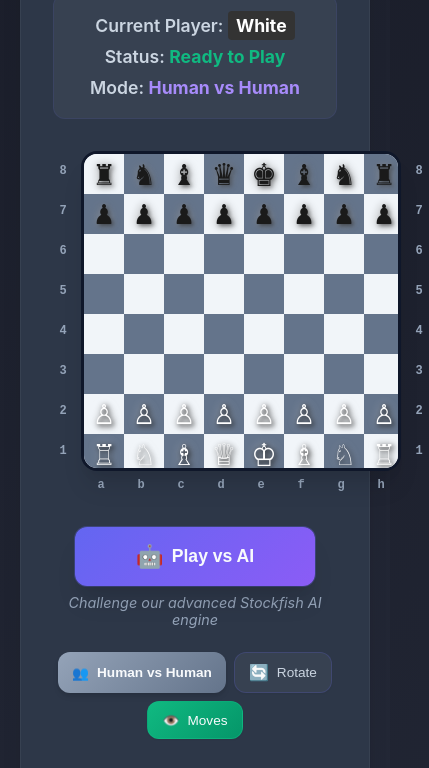
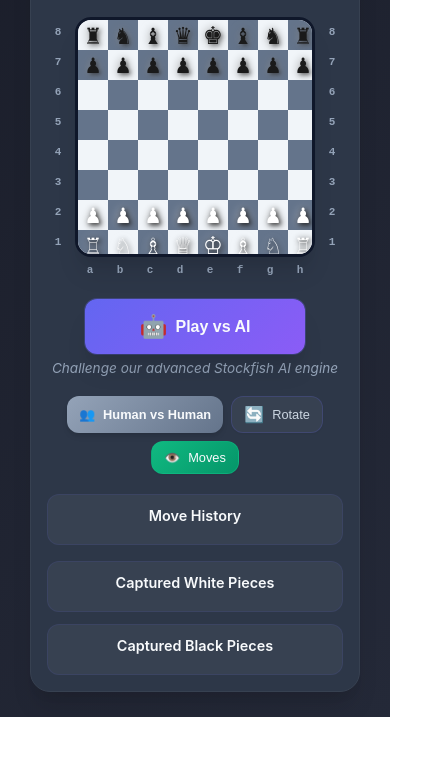
Before and after one commit to vanvietan/chess-game, a plain HTML site: page index.html in a window 390 px wide. Shown: the part 237-1005 px from the top of the page, 429 px wide, since content can reach past the window. After the commit the page ends 954 px from the top, so only its background shows below. Drawn offline with Linux system fonts and the light colour scheme.

Commit message:
fix: fix UI

```diff
--- a/frontend.js
+++ b/frontend.js
@@ -36,11 +36,11 @@ class ChessGameClient {
         this.enPassantTarget = null; // Square where en passant capture is possible
         this.lastMove = null; // Track last move for en passant
 
-        // Chess piece Unicode symbols
+        // Chess piece Unicode symbols - Outlined style you liked
         this.pieceSymbols = {
             white: {
                 king: '♔', queen: '♕', rook: '♖',
-                bishop: '♗', knight: '♘', pawn: '♙'
+                bishop: '♗', knight: '♘', pawn: '♟'
             },
             black: {
                 king: '♚', queen: '♛', rook: '♜',
--- a/styles.css
+++ b/styles.css
@@ -851,74 +851,192 @@ body {
     margin-bottom: 10px;
 }
 
-@media (max-width: 600px) {
-    .board-container-inner {
-        width: 320px;
-        height: 320px;
+@media (max-width: 768px) {
+    .game-container {
+        padding: 20px;
+        margin: 10px;
+        max-width: 100%;
+        width: calc(100% - 20px);
     }
 
-    .chess-board {
-        width: 320px;
-        height: 320px;
+    .game-header {
+        margin-bottom: 20px;
     }
 
-    .board-svg-overlay {
-        width: 320px;
-        height: 320px;
+    .game-header h1 {
+        font-size: 2.2rem;
+        margin-bottom: 6px;
     }
 
-    .file-labels {
-        width: 320px;
-    }
-
-    .rank-labels {
-        height: 320px;
-    }
-
-    .file-label {
-        height: 20px;
-        font-size: 12px;
-    }
-
-    .rank-label {
-        width: 20px;
-        font-size: 12px;
-    }
-
-    .square {
-        width: 40px;
-        height: 40px;
-        font-size: 1.8em;
+    .game-header .subtitle {
+        font-size: 1rem;
+        margin-bottom: 16px;
     }
 
     .game-info {
         grid-template-columns: 1fr;
-        gap: 10px;
+        gap: 12px;
+        padding: 16px;
+        margin-bottom: 20px;
     }
 
+    .current-player, .game-status, .game-mode, .ai-info {
+        font-size: 1rem;
+        text-align: center;
+    }
+
+    /* Board sizing for mobile */
+    .board-container-inner {
+        width: 280px;
+        height: 280px;
+    }
+
+    .chess-board {
+        width: 280px;
+        height: 280px;
+    }
+
+    .board-svg-overlay {
+        width: 280px;
+        height: 280px;
+    }
+
+    .file-labels {
+        width: 280px;
+    }
+
+    .rank-labels {
+        height: 280px;
+    }
+
+    .file-label {
+        height: 18px;
+        font-size: 11px;
+    }
+
+    .rank-label {
+        width: 18px;
+        font-size: 11px;
+    }
+
+    .square {
+        width: 35px;
+        height: 35px;
+        font-size: 1.6em;
+    }
+
+    /* Mobile controls */
+    .game-controls {
+        margin: 20px 0;
+    }
+
+    .primary-controls {
+        margin-bottom: 16px;
+    }
+
+    .btn-primary {
+        min-width: 260px;
+        padding: 16px 24px;
+        font-size: 1.1rem;
+    }
+
+    .primary-description {
+        font-size: 0.85rem;
+        margin-top: 6px;
+    }
+
+    .secondary-controls {
+        gap: 8px;
+        flex-wrap: wrap;
+    }
+
+    .btn-secondary, .btn-utility {
+        padding: 10px 16px;
+        font-size: 0.85rem;
+        min-width: 80px;
+    }
+
+    /* Mobile bottom section */
     .game-info-bottom {
         grid-template-columns: 1fr;
-        gap: 20px;
+        gap: 16px;
+        margin-top: 20px;
+    }
+
+    .move-notation, .captured-white, .captured-black {
+        padding: 12px;
+        max-height: 200px;
+    }
+
+    .move-notation h3, .captured-white h3, .captured-black h3 {
+        font-size: 0.9rem;
+        margin-bottom: 8px;
     }
 
     .captured-pieces {
         flex-direction: column;
+        gap: 12px;
     }
 
-    /* Mobile button adjustments */
-    .btn-primary {
-        min-width: 240px;
-        padding: 16px 28px;
-        font-size: 1.1rem;
+    .captured-white, .captured-black {
+        margin: 0;
+    }
+}
+
+/* Extra small mobile devices */
+@media (max-width: 480px) {
+    .game-container {
+        padding: 16px;
+        margin: 5px;
     }
 
-    .secondary-controls {
-        gap: 8px;
+    .game-header h1 {
+        font-size: 1.8rem;
+    }
+
+    .game-header .subtitle {
+        font-size: 0.9rem;
+    }
+
+    .board-container-inner {
+        width: 240px;
+        height: 240px;
+    }
+
+    .chess-board {
+        width: 240px;
+        height: 240px;
+    }
+
+    .board-svg-overlay {
+        width: 240px;
+        height: 240px;
+    }
+
+    .file-labels {
+        width: 240px;
+    }
+
+    .rank-labels {
+        height: 240px;
+    }
+
+    .square {
+        width: 30px;
+        height: 30px;
+        font-size: 1.4em;
+    }
+
+    .btn-primary {
+        min-width: 220px;
+        padding: 14px 20px;
+        font-size: 1rem;
     }
 
     .btn-secondary, .btn-utility {
-        padding: 10px 14px;
-        font-size: 0.85rem;
+        padding: 8px 12px;
+        font-size: 0.8rem;
+        min-width: 70px;
     }
 }
 
```
